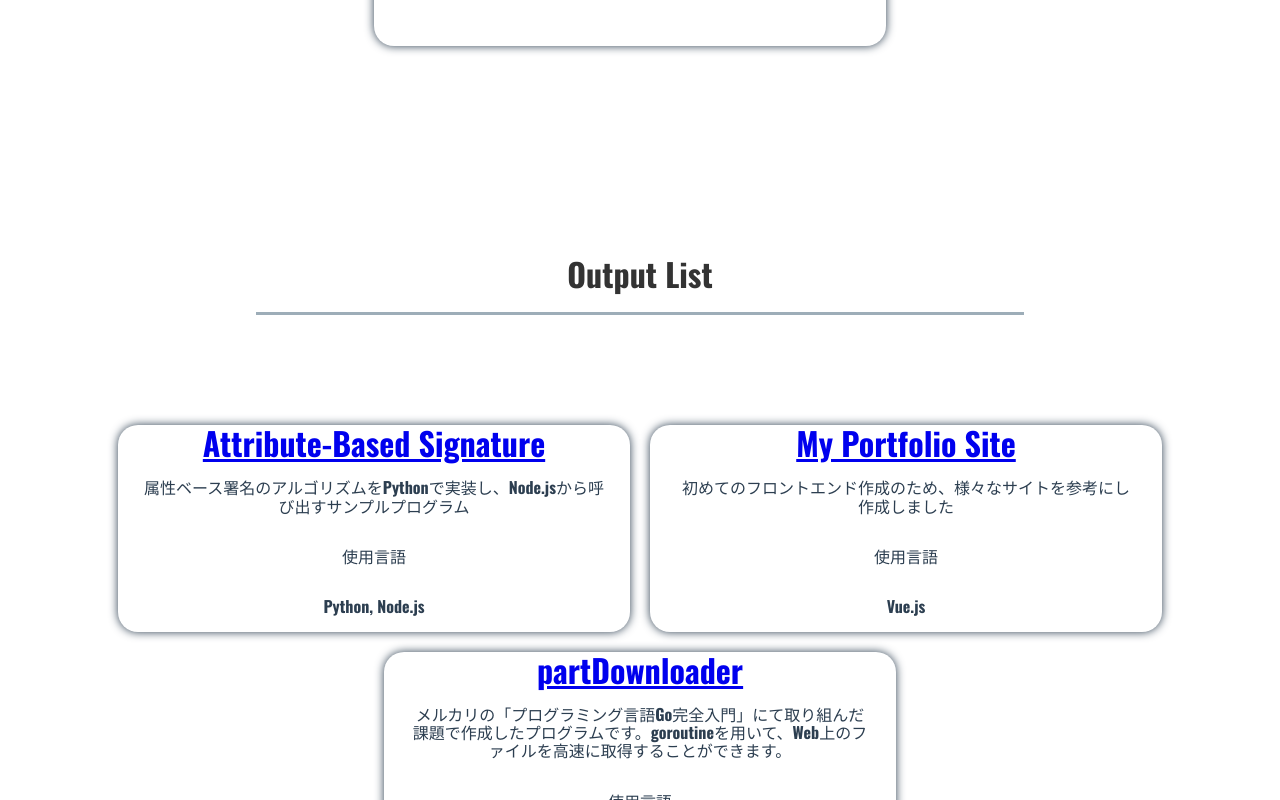
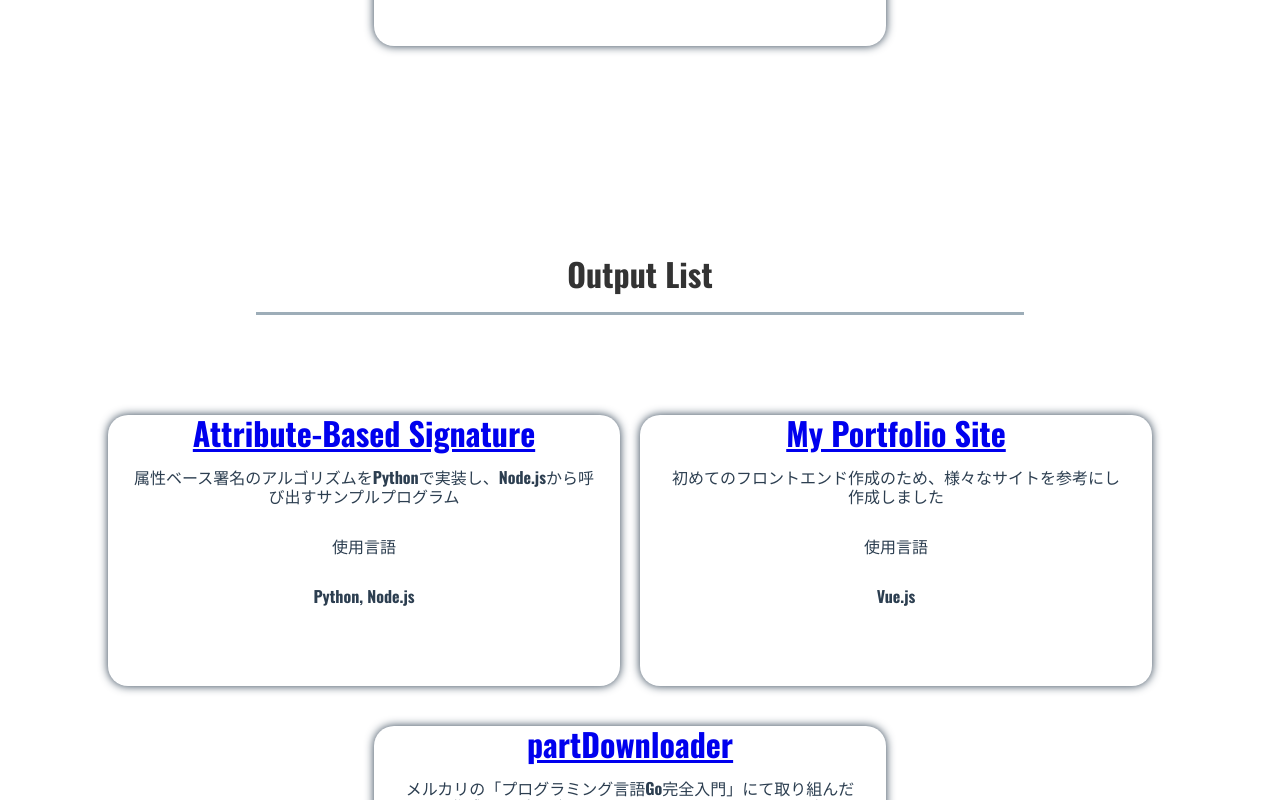
Before and after one commit to YutoOkawa/portfolio, a Vue app: page / in a window 1280 px wide. Shown: the part 2820-3620 px from the top of the page. Built offline with nearby package versions, Linux system fonts and the light colour scheme; what vue-smoothscroll would draw is missing.

Commit message:
scssを用いたoutputページのレイアウト調整

```diff
--- a/src/components/pages/Output.vue
+++ b/src/components/pages/Output.vue
@@ -1,11 +1,13 @@
 <template>
-    <div class="output">
+    <div>
         <h1 class="content-title"> {{ msg }} </h1>
-        <div class="content" v-for="(output, index) in outputs" :key="index">
-            <a :href="output.url">{{ output.name }}</a>
-            <p> {{ output.text }} </p>
-            <p>使用言語</p>
-            <p>{{ output.lang }}</p>
+        <div class="output">
+            <div class="content" v-for="(output, index) in outputs" :key="index">
+                <a :href="output.url">{{ output.name }}</a>
+                <p> {{ output.text }} </p>
+                <p>使用言語</p>
+                <p>{{ output.lang }}</p>
+            </div>
         </div>
     </div>
 </template>
@@ -41,20 +43,22 @@ export default {
 }
 </script>
 
-<style scoped>
+<style lang="scss" scoped>
+@import '@/assets/style/_mixin.scss';
 
 div.output {
-    text-align: center;
-    height: 500px;
+    @include box-wrapper;
 }
 
 div.content {
-    background-color: white;
-    box-shadow: 0px 0px 10px 0px;
-    border-radius: 20px 20px 20px 20px;
-    display: inline-block;
-    margin: 10px;
-    width: 40%;
+    // background-color: white;
+    // box-shadow: 0px 0px 10px 0px;
+    // border-radius: 20px 20px 20px 20px;
+    // display: inline-block;
+    // margin: 10px;
+    // width: 40%;
+    @include box-shadow;
+    @include box(40%)
 }
 
 a {
```
Also changed, not shown: 7 other files (tests, documents, lock files or other folders).
